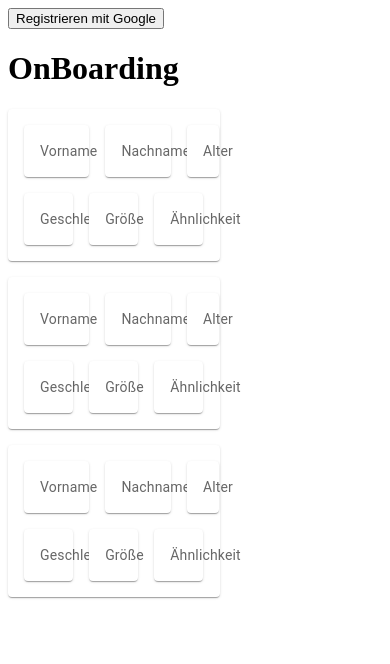
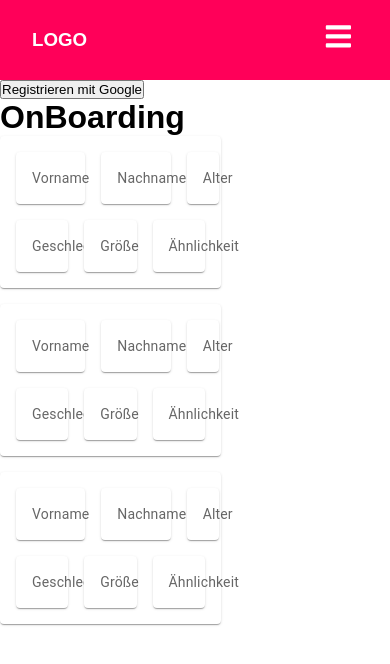
Before and after one commit to PatrickMayerHdM/Software-Praktikum-Gruppe01, a React (Create React App) app in the folder frontend/: page / in a window 390 px wide. Shown: the top 664 px of the page. Built offline with nearby package versions, Linux system fonts and the light colour scheme.

Commit message:
Navbar überarbeitet (fix) und header.css für funktionalität/ test des headers.

```diff
--- a/frontend/src/App.js
+++ b/frontend/src/App.js
@@ -1,10 +1,12 @@
 import OnBoarding from "./pages/OnBoarding";
 import LogIn from "./pages/LogIn";
 import TestProfileList from "./components/TestProfileList";
+import Navbar from "./components/header/Navbar";
 function App() {
   return (
         // Darstellung der Test-Funktionen (LogIn-Page und OnBoarding-Page)
     <div className="App">
+        <Navbar/>
      <LogIn/>
         <OnBoarding/>
         <TestProfileList/>
--- a/frontend/src/components/header/Navbar.js
+++ b/frontend/src/components/header/Navbar.js
@@ -1,5 +1,6 @@
 import React, {useRef} from "react";
 import {FaBars, FaTimes} from "react-icons/fa";
+import "./header.css"
 function Navbar() {
     const navRef = useRef();
 
--- /dev/null
+++ b/frontend/src/components/header/header.css
@@ -0,0 +1,85 @@
+
+*{
+    padding: 0;
+    margin: 0;
+    box-sizing: border-box;
+    font-family: Arial, sans-serif;
+}
+
+:root{
+    --mainColor: #ff0059;
+    --mainColorLight: #fa588f;
+    --secondaryColor: #8158fa;
+    --textColor: #ffffff
+
+}
+
+header {
+    display: flex;
+    align-items: center;
+    justify-content: space-between;
+    height: 80px;
+    padding: 0 2rem;
+    background-color: var(--mainColor);
+    color: var(--textColor);
+}
+
+nav a{
+    margin: 0 2rem;
+    color: var(--textColor);
+    text-decoration:none;
+}
+
+nav a:hover{
+    color: var(--secondaryColor);
+}
+
+header .nav-btn {
+    padding: 5px;
+    cursor: pointer;
+    background: transparent;
+    border: none;
+    outline: none;
+    color: var(--textColor);
+    visibility: hidden;
+    opacity: 0;
+    font-size: 1.8rem;
+}
+/*Responsive Teil*/
+@media only screen and (max-width: 1024px) {
+    header .nav-btn {
+        visibility: visible;
+        opacity:1;
+    }
+
+    header nav{
+        position: fixed;
+        top: 0;
+        left: 0;
+        height: 100%;
+        width: 100%;
+        display: flex;
+        flex-direction: column;
+        align-items: center;
+        justify-content: center;
+        gap: 1.5rem;
+        background-color: var(--mainColor);
+        transition: 1s;
+        transform: translateY(-100vh);
+    }
+
+    /*So werden die Menüpunkte auch auf kleinem Bildschirm angezeigt*/
+    header .responsive_nav{
+        transform: none;
+    }
+
+    /*Damit macht man die Buttons größer*/
+    nav .nav-close-btn {
+        position: absolute;
+        top: 2rem;
+        right: 2rem;
+    }
+    nav a{
+        font-size: 1.5rem;
+    }
+}
```
